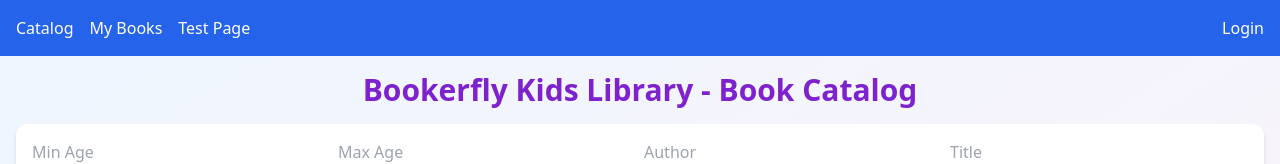
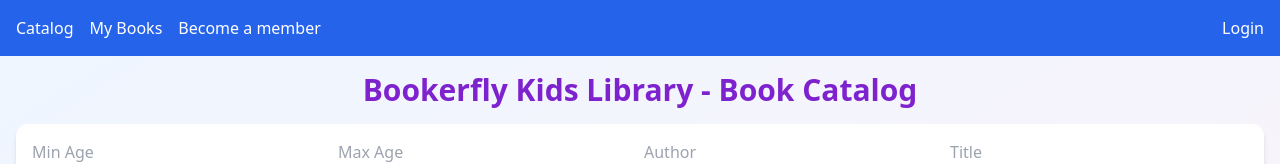
Before and after one commit to bookerflykidslibrary/bookerfly_6june_2025, a React (Create React App) app: page / in a window 1280 px wide. Shown: the top 164 px of the page. Built offline with nearby package versions, Linux system fonts and the light colour scheme; no server answers; the database is empty.

Commit message:
Made test changes

```diff
--- a/src/components/Navbar.jsx
+++ b/src/components/Navbar.jsx
@@ -12,7 +12,7 @@ export default function Navbar({ user }) {
       <div className="space-x-4">
         <Link to="/catalog" className="hover:underline">Catalog</Link>
         <Link to="/my-books" className="hover:underline">My Books</Link>
-        <Link to="/recommendations" className="hover:underline">Test Page</Link>
+        <Link to="/signup-request" className="hover:underline">Become a member</Link>
 
         {user?.email === 'vkansal12@gmail.com' && (
           <>
@@ -21,6 +21,7 @@ export default function Navbar({ user }) {
             <Link to="/admin/signup" className="hover:underline">Sign Up</Link>
             <Link to="/admin/edit-customer" className="hover:underline">View Customer</Link>
             <Link to="/admin/review-books" className="hover:underline">Review Books</Link> {/* 👈 New Link */}
+            <Link to="/recommendations" className="hover:underline">Test Page</Link>
           </>
         )}
       </div>
```
